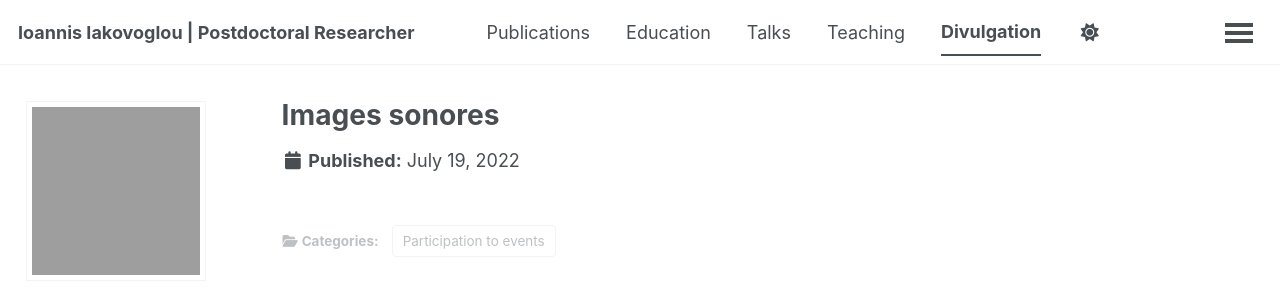
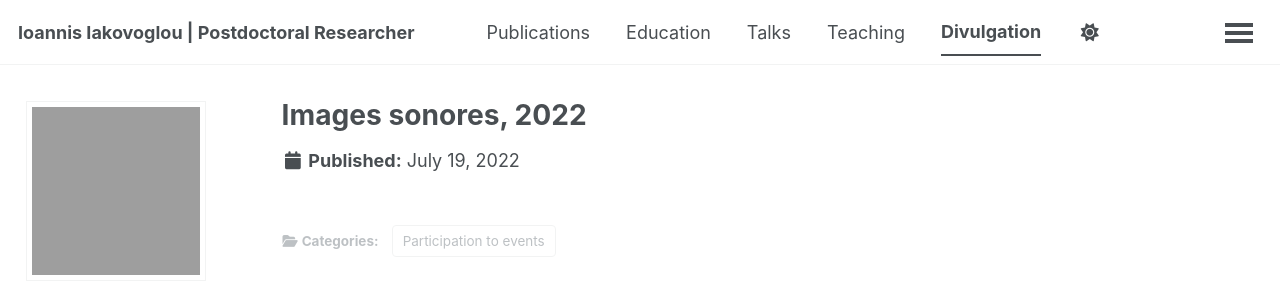
Before and after one commit to ioannisiakovoglou/ioannisiakovoglou.github.io, a Jekyll site: the page built from _divulgation/imagessonores.md, in a window 1280 px wide. Shown: the top 294 px of the page. Built offline with Jekyll 4.4.1, drawn with Linux system fonts in a browser that asks for light colours; a script bundle is joined from its source files by our own code; a style sheet for code colours, icons or effects is not loaded; part of the change alters nothing that is shown.

Commit message:
Modify title and excerpt in imagessonores.md
Updated the title and excerpt for the Images sonores event.

```diff
--- a/_divulgation/imagessonores.md
+++ b/_divulgation/imagessonores.md
@@ -1,10 +1,8 @@
 ---
-title: "Images sonores"
+title: "Images sonores, 2022"
 collection: divulgation
 category: Participation to events
 date: 2022-07-19
 excerpt: >
-  Part of the organization team of the scientific dissemination
-  and artistic event *Images sonores* [Sonorous images].
-  19–20 July 2022.
+ An amazing annual event in Côte-d'Or combining scientific outreach, music concerts and video projections.
 ---
```
